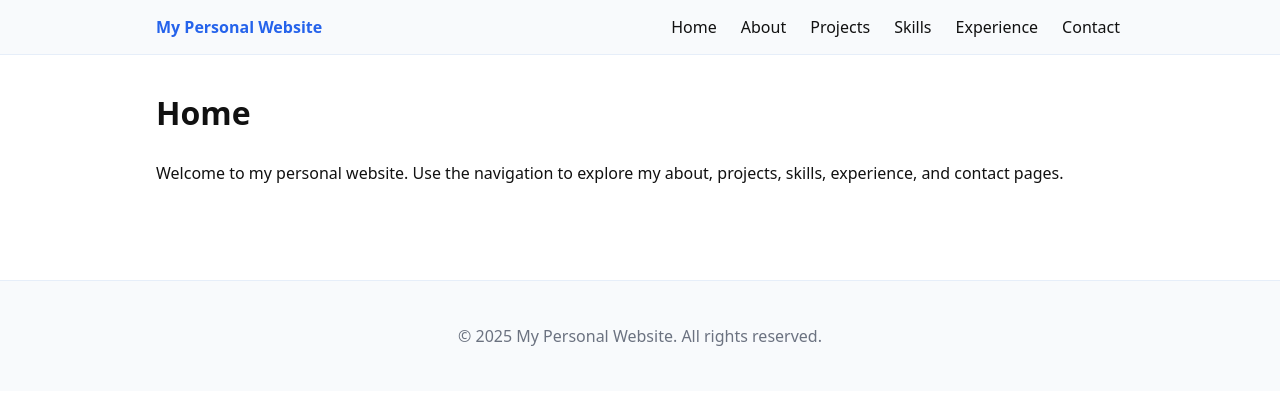
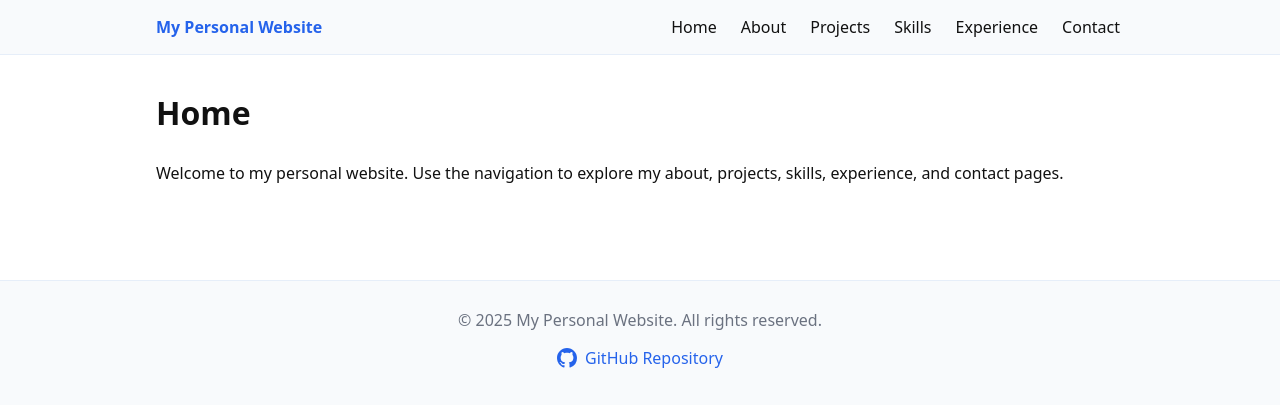
Before and after one commit to nyusifov23995/nyusifov23995.github.io, a Jekyll site: the page built from index.md, in a window 1280 px wide. Shown: the top 407 px of the page. Built offline with Jekyll 4.4.1, drawn with Linux system fonts in a browser that asks for light colours.

Commit message:
Initial Jekyll site for portfolio

```diff
--- a/_config.yml
+++ b/_config.yml
@@ -1,7 +1,7 @@
 title: "My Personal Website"
 description: "Personal website built with Jekyll"
-baseurl: "" # the subpath of your site, e.g. /blog
-url: "" # the base hostname & protocol for your site
+baseurl: "" # Root domain
+url: "https://nyusifov23995.github.io" # GitHub Pages URL
 
 permalink: /:title/
 markdown: kramdown
--- a/_includes/footer.html
+++ b/_includes/footer.html
@@ -1,5 +1,13 @@
 <footer class="site-footer">
   <div class="container footer-inner">
-    <p>&copy; {{ site.time | date: "%Y" }} {{ site.title }}. All rights reserved.</p>
+    <div class="footer-content">
+      <p>&copy; {{ site.time | date: "%Y" }} {{ site.title }}. All rights reserved.</p>
+      <a href="https://github.com/nyusifov23995/nyusifov23995.github.io" class="github-link" target="_blank" rel="noopener noreferrer">
+        <svg class="github-icon" viewBox="0 0 16 16" fill="currentColor">
+          <path d="M8 0C3.58 0 0 3.58 0 8c0 3.54 2.29 6.53 5.47 7.59.4.07.55-.17.55-.38 0-.19-.01-.82-.01-1.49-2.01.37-2.53-.49-2.69-.94-.09-.23-.48-.94-.82-1.13-.28-.15-.68-.52-.01-.53.63-.01 1.08.58 1.23.82.72 1.21 1.87.87 2.33.66.07-.52.28-.87.51-1.07-1.78-.2-3.64-.89-3.64-3.95 0-.87.31-1.59.82-2.15-.08-.2-.36-1.02.08-2.12 0 0 .67-.21 2.2.82.64-.18 1.32-.27 2-.27.68 0 1.36.09 2 .27 1.53-1.04 2.2-.82 2.2-.82.44 1.1.16 1.92.08 2.12.51.56.82 1.27.82 2.15 0 3.07-1.87 3.75-3.65 3.95.29.25.54.73.54 1.48 0 1.07-.01 1.93-.01 2.2 0 .21.15.46.55.38A8.012 8.012 0 0 0 16 8c0-4.42-3.58-8-8-8z"></path>
+        </svg>
+        GitHub Repository
+      </a>
+    </div>
   </div>
 </footer>
--- a/assets/css/style.css
+++ b/assets/css/style.css
@@ -23,6 +23,11 @@
 
 .site-footer{border-top:1px solid #e6eef9;background:#f8fafc;padding:.75rem 0;margin-top:2rem}
 .footer-inner{display:flex;justify-content:center;color:var(--muted)}
+.footer-content{text-align:center}
+.footer-content p{margin:0 0 .5rem}
+.github-link{display:inline-flex;align-items:center;gap:.5rem;text-decoration:none;color:var(--accent);padding:.5rem .75rem;border-radius:6px;transition:background .2s}
+.github-link:hover{background:#eff6ff}
+.github-icon{width:20px;height:20px}
 
 /* Responsive */
 @media (max-width: 720px){
```
